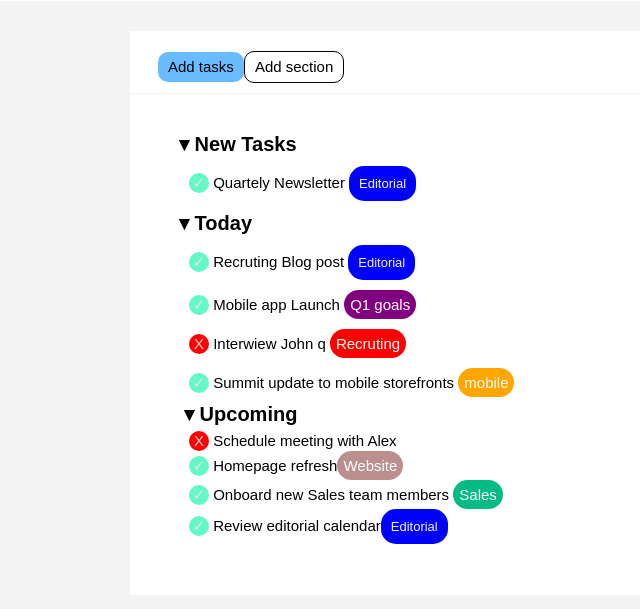
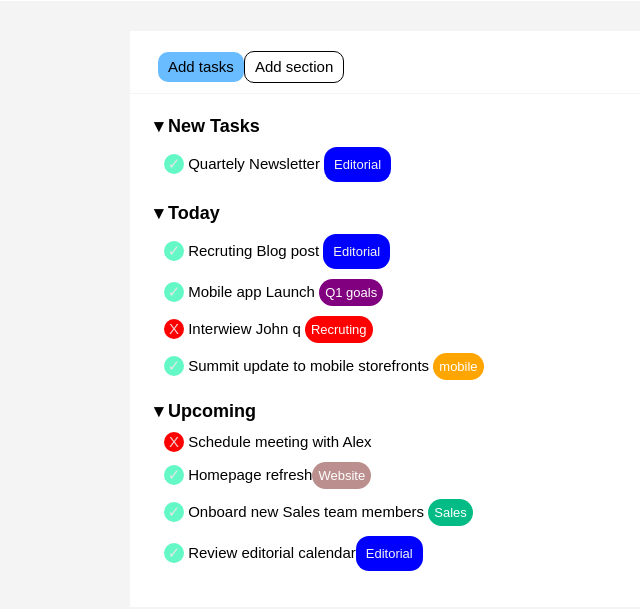
Before and after one commit to Francescovalenti/html-css-toboolist, a plain HTML site: page index.html in a window 1280 px wide. Shown: the part 79-688 px from the top of the page, without its empty margins (0-640 px from the left). Drawn offline with Linux system fonts and the light colour scheme.

Commit message:
feat: finish

```diff
--- a/css/style.css
+++ b/css/style.css
@@ -157,15 +157,17 @@ ul {
 
 .list {
     box-sizing: content-box;
-
+    display:inline-block;
     font-size: 15px;
     padding: 5px;
 }
 
 h2 {
     font-family: sans-serif;
-    font-size: 20px;
+    font-size: 18px;
 }
+
+
 
 .font {
 
@@ -183,7 +185,7 @@ h2 {
     text-decoration: none;
     padding: 10px;
     display: inline-block;
-    border-radius: 15px;
+    border-radius: 13px;
 
 }
 
--- a/index.html
+++ b/index.html
@@ -27,10 +27,11 @@
 
         <!--fine prima parte-->
         <!--inizio lista annidata  -->
+
         <div class="square">
-            <section class="tag">
-                <ul>
-                    <li>
+
+            <section class="font">
+
                 <h2>&blacktriangledown; New Tasks</h2>
                 <ul class="list">
                     <li class="font">
@@ -39,6 +40,9 @@
                         <span class="cta-button edit">Editorial </span>
                     </li>
                 </ul>
+            </section>
+
+            <section class="font">
                 <h2>&blacktriangledown; Today</h2>
                 <ul class="list">
                     <li class="font">
@@ -51,51 +55,55 @@
                         <span class="circle">&check;</span>
                         <span>Mobile app </span>
                         <span>Launch</span>
-                                <span class="button4">Q1 goals</span>
+                        <span class="button4 edit">Q1 goals</span>
                     </li>
                     <li class="font">
                         <span class="button">X</span>
                         <span>Interwiew John q</span>
-                                <span class="button5"> Recruting</span>
+                        <span class="button5 edit"> Recruting</span>
                     </li>
                     <li class="font">
                         <span class="circle">&check;</span>
                         <span> Summit update to mobile storefronts</span>
-                                <span class="button6"> mobile </span>
+                        <span class="button6 edit"> mobile </span>
                     </li>
+                </ul>
+            </section>
 
+            <section class="font">
                 <h2>&blacktriangledown; Upcoming</h2>
                 <ul class="list">
-                                <li>
+                    <li class="font">
                         <span class="button">X</span>
                         <span>Schedule meeting with Alex</span>
                     </li>
-                                <li>
+
+                    <li class="font">
                         <span class="circle">&check;</span>
-                                    <span> Homepage refresh</span><span class="button7"> Website</span>
+                        <span> Homepage refresh</span><span class="button7 edit"> Website</span>
                     </li>
-                                <li>
+
+                    <li class="font">
                         <span class="circle">&check;</span>
-                                    <span>Onboard new Sales team members</span> <span class="button8">Sales</span>
+                        <span>Onboard new Sales team members</span> <span class="button8 edit">Sales</span>
                     </li>
-                                <li>
+                    <li class="font">
                         <span class="circle">&check;</span>
                         <span> Review editorial calendar</span><span class="cta-button edit">Editorial</span>
                     </li>
                 </ul>
+            </section>
 
 
 
-                        </ul>
-                    </li>
-                </ul>
-            </section>
-            <!-- fine lista annidata -->
+
 
 
 
 
         </div>
+
+        <!-- fine lista annidata -->
     </main>
 
 </body>
```
Lines whose indentation alone changed are shown as unchanged.
